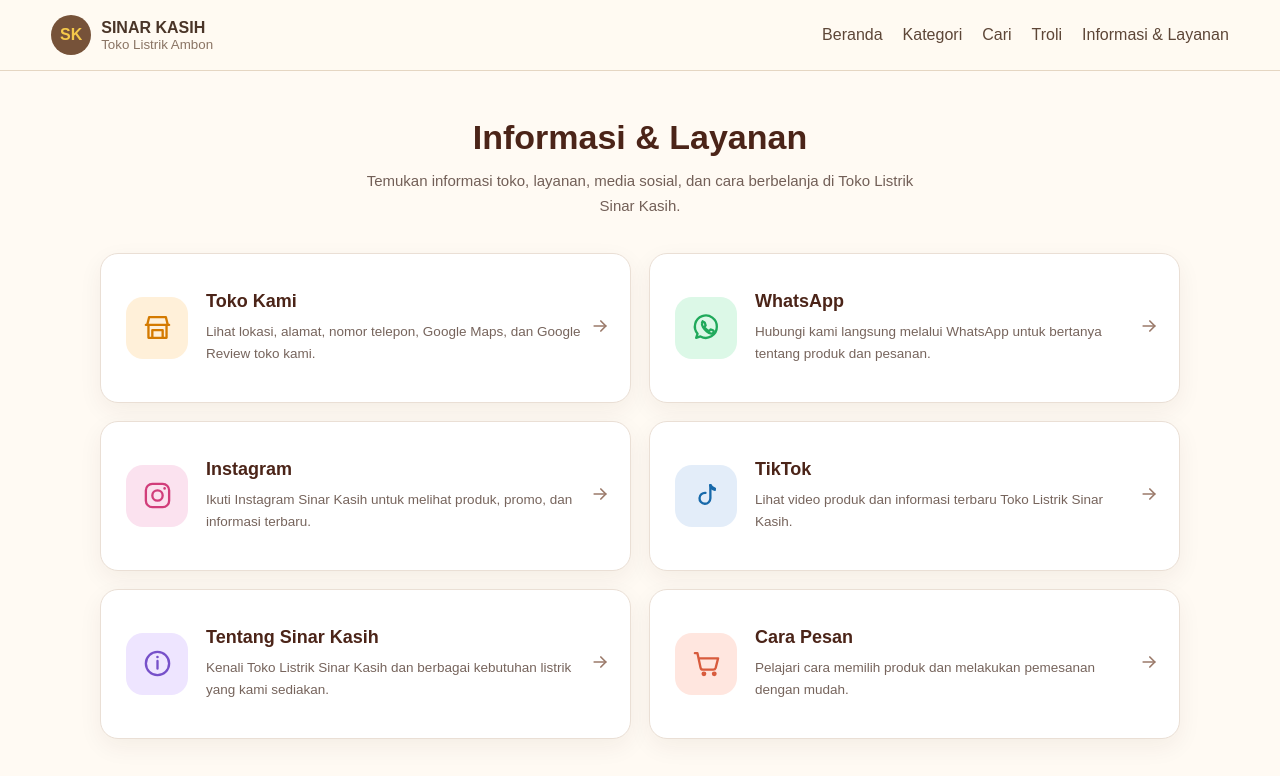
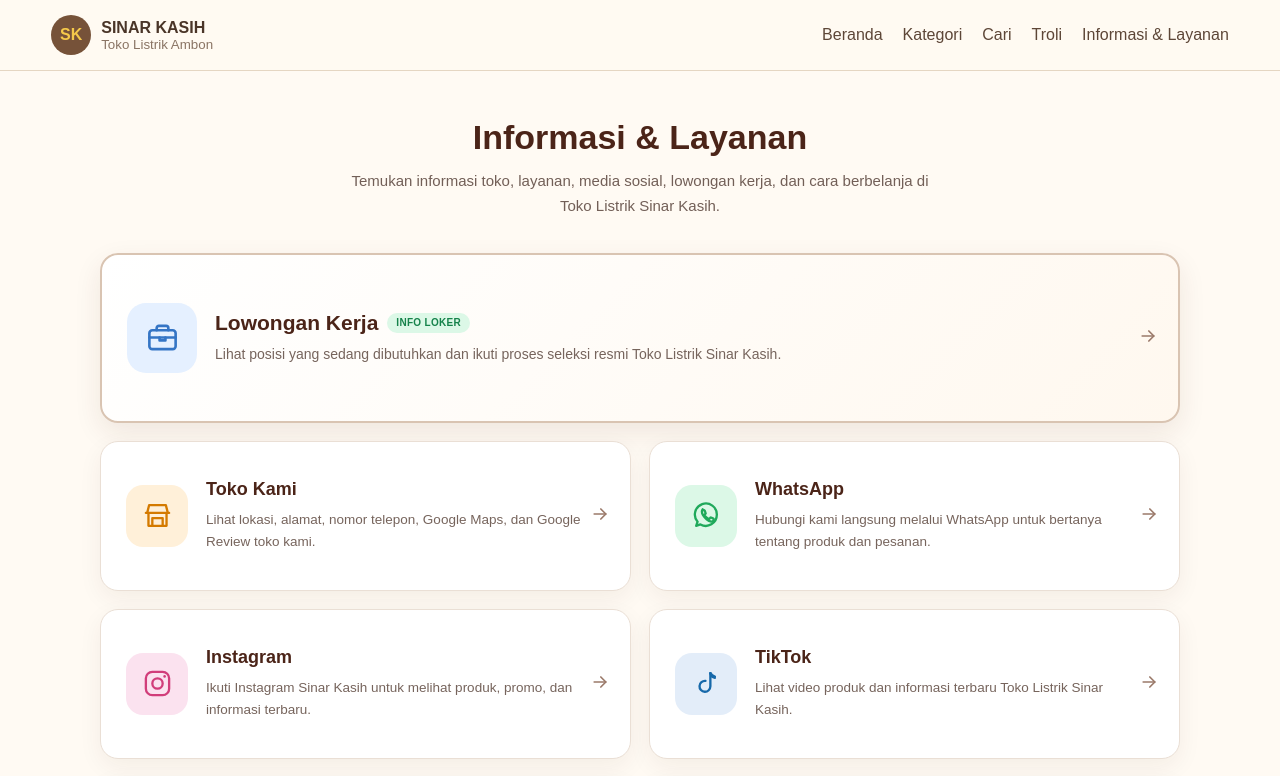
Before and after one commit to sinarkasih/website-sinar-kasih, a Next.js app: page /lainnya in a window 1280 px wide. Shown: the top 776 px of the page. Built offline with nearby package versions, Linux system fonts and the light colour scheme; no server answers; the database is empty.

Commit message:
Update page.js

```diff
--- a/app/lainnya/page.js
+++ b/app/lainnya/page.js
@@ -100,6 +100,17 @@ function CartIcon() {
   );
 }
 
+function JobIcon() {
+  return (
+    <svg viewBox="0 0 24 24" aria-hidden="true">
+      <rect x="3" y="7" width="18" height="13" rx="2" />
+      <path d="M8 7V5.5A1.5 1.5 0 0 1 9.5 4h5A1.5 1.5 0 0 1 16 5.5V7" />
+      <path d="M3 12h18" />
+      <path d="M10 12v2h4v-2" />
+    </svg>
+  );
+}
+
 function ArrowIcon() {
   return (
     <svg viewBox="0 0 24 24" aria-hidden="true">
@@ -118,7 +129,6 @@ export default async function LainnyaPage() {
     .limit(1)
     .maybeSingle();
 
-  // Nomor WhatsApp resmi Toko Listrik Sinar Kasih
   const whatsappUrl = "https://wa.me/6281285750033";
 
   const instagramUrl = normalizeUrl(
@@ -133,12 +143,23 @@ export default async function LainnyaPage() {
 
   const menuItems = [
     {
+      href: "/loker",
+      title: "Lowongan Kerja",
+      description:
+        "Lihat posisi yang sedang dibutuhkan dan ikuti proses seleksi resmi Toko Listrik Sinar Kasih.",
+      icon: <JobIcon />,
+      iconClass: "jobIcon",
+      featured: true,
+      external: false,
+    },
+    {
       href: "/toko",
       title: "Toko Kami",
       description:
         "Lihat lokasi, alamat, nomor telepon, Google Maps, dan Google Review toko kami.",
       icon: <StoreIcon />,
       iconClass: "storeIcon",
+      featured: false,
       external: false,
     },
     {
@@ -148,6 +169,7 @@ export default async function LainnyaPage() {
         "Hubungi kami langsung melalui WhatsApp untuk bertanya tentang produk dan pesanan.",
       icon: <WhatsAppIcon />,
       iconClass: "whatsappIcon",
+      featured: false,
       external: true,
     },
     {
@@ -157,6 +179,7 @@ export default async function LainnyaPage() {
         "Ikuti Instagram Sinar Kasih untuk melihat produk, promo, dan informasi terbaru.",
       icon: <InstagramIcon />,
       iconClass: "instagramIcon",
+      featured: false,
       external: true,
     },
     {
@@ -166,6 +189,7 @@ export default async function LainnyaPage() {
         "Lihat video produk dan informasi terbaru Toko Listrik Sinar Kasih.",
       icon: <TikTokIcon />,
       iconClass: "tiktokIcon",
+      featured: false,
       external: true,
     },
     {
@@ -175,6 +199,7 @@ export default async function LainnyaPage() {
         "Kenali Toko Listrik Sinar Kasih dan berbagai kebutuhan listrik yang kami sediakan.",
       icon: <InfoIcon />,
       iconClass: "infoIcon",
+      featured: false,
       external: false,
     },
     {
@@ -184,6 +209,7 @@ export default async function LainnyaPage() {
         "Pelajari cara memilih produk dan melakukan pemesanan dengan mudah.",
       icon: <CartIcon />,
       iconClass: "cartIcon",
+      featured: false,
       external: false,
     },
   ];
@@ -197,18 +223,24 @@ export default async function LainnyaPage() {
             <h1>Informasi &amp; Layanan</h1>
 
             <p>
-              Temukan informasi toko, layanan, media sosial, dan cara
-              berbelanja di Toko Listrik Sinar Kasih.
+              Temukan informasi toko, layanan, media sosial,
+              lowongan kerja, dan cara berbelanja di Toko
+              Listrik Sinar Kasih.
             </p>
           </header>
 
           <section className="menuGrid">
+
             {menuItems.map((item) => (
               <a
                 key={item.title}
                 href={item.href}
-                className="menuCard"
-                target={item.external ? "_blank" : undefined}
+                className={`menuCard ${
+                  item.featured ? "featuredCard" : ""
+                }`}
+                target={
+                  item.external ? "_blank" : undefined
+                }
                 rel={
                   item.external
                     ? "noopener noreferrer"
@@ -220,7 +252,16 @@ export default async function LainnyaPage() {
                 </div>
 
                 <div className="menuContent">
-                  <h2>{item.title}</h2>
+                  <div className="menuTitleRow">
+                    <h2>{item.title}</h2>
+
+                    {item.featured && (
+                      <span className="featuredBadge">
+                        INFO LOKER
+                      </span>
+                    )}
+                  </div>
+
                   <p>{item.description}</p>
                 </div>
 
@@ -229,6 +270,7 @@ export default async function LainnyaPage() {
                 </div>
               </a>
             ))}
+
           </section>
 
         </div>
@@ -269,7 +311,7 @@ export default async function LainnyaPage() {
 
         .lainnyaHeader p {
           width: 100%;
-          max-width: 560px;
+          max-width: 600px;
           margin: 0 auto;
           font-size: 15px;
           line-height: 1.7;
@@ -307,6 +349,23 @@ export default async function LainnyaPage() {
           box-shadow: 0 14px 32px rgba(75, 36, 24, 0.11);
         }
 
+        .featuredCard {
+          grid-column: 1 / -1;
+          min-height: 170px;
+          border: 2px solid #d9c4b2;
+          background: linear-gradient(
+            135deg,
+            #ffffff 0%,
+            #fff8ef 100%
+          );
+          box-shadow: 0 10px 28px rgba(75, 36, 24, 0.09);
+        }
+
+        .featuredCard:hover {
+          border-color: #c9ad98;
+          box-shadow: 0 16px 34px rgba(75, 36, 24, 0.13);
+        }
+
         .menuIcon {
           width: 62px;
           height: 62px;
@@ -317,6 +376,13 @@ export default async function LainnyaPage() {
           border-radius: 17px;
         }
 
+        .featuredCard .menuIcon {
+          width: 70px;
+          height: 70px;
+          min-width: 70px;
+          border-radius: 19px;
+        }
+
         .menuIcon svg {
           width: 31px;
           height: 31px;
@@ -325,6 +391,11 @@ export default async function LainnyaPage() {
           stroke-width: 1.8;
           stroke-linecap: round;
           stroke-linejoin: round;
+        }
+
+        .featuredCard .menuIcon svg {
+          width: 35px;
+          height: 35px;
         }
 
         .storeIcon {
@@ -357,18 +428,48 @@ export default async function LainnyaPage() {
           color: #d85b3d;
         }
 
+        .jobIcon {
+          background: #e5f0ff;
+          color: #3575c5;
+        }
+
         .menuContent {
           flex: 1;
           min-width: 0;
           padding-right: 20px;
         }
 
+        .menuTitleRow {
+          display: flex;
+          align-items: center;
+          flex-wrap: wrap;
+          gap: 9px;
+          margin-bottom: 7px;
+        }
+
         .menuContent h2 {
-          margin: 0 0 7px;
+          margin: 0;
           font-size: 18px;
           line-height: 1.3;
           font-weight: 700;
           color: #4b2418;
+        }
+
+        .featuredCard .menuContent h2 {
+          font-size: 21px;
+        }
+
+        .featuredBadge {
+          display: inline-flex;
+          align-items: center;
+          padding: 5px 9px;
+          border-radius: 999px;
+          background: #dcf8e7;
+          color: #16834b;
+          font-size: 10px;
+          line-height: 1;
+          font-weight: 800;
+          letter-spacing: 0.3px;
         }
 
         .menuContent p {
@@ -376,6 +477,11 @@ export default async function LainnyaPage() {
           font-size: 13.5px;
           line-height: 1.65;
           color: #76645c;
+        }
+
+        .featuredCard .menuContent p {
+          max-width: 650px;
+          font-size: 14px;
         }
 
         .menuArrow {
@@ -424,10 +530,26 @@ export default async function LainnyaPage() {
             gap: 14px;
           }
 
+          .featuredCard {
+            grid-column: auto;
+            min-height: 145px;
+          }
+
           .menuCard {
             min-height: 132px;
             padding: 20px;
             gap: 15px;
+          }
+
+          .featuredCard .menuIcon {
+            width: 58px;
+            height: 58px;
+            min-width: 58px;
+          }
+
+          .featuredCard .menuIcon svg {
+            width: 29px;
+            height: 29px;
           }
 
           .menuIcon {
@@ -450,7 +572,15 @@ export default async function LainnyaPage() {
             font-size: 17px;
           }
 
+          .featuredCard .menuContent h2 {
+            font-size: 18px;
+          }
+
           .menuContent p {
+            font-size: 13px;
+          }
+
+          .featuredCard .menuContent p {
             font-size: 13px;
           }
 
@@ -474,12 +604,25 @@ export default async function LainnyaPage() {
             min-width: 50px;
           }
 
-          .menuContent h2 {
+          .featuredCard .menuIcon {
+            width: 52px;
+            height: 52px;
+            min-width: 52px;
+          }
+
+          .menuContent h2,
+          .featuredCard .menuContent h2 {
             font-size: 16px;
           }
 
-          .menuContent p {
+          .menuContent p,
+          .featuredCard .menuContent p {
             font-size: 12.5px;
+          }
+
+          .featuredBadge {
+            font-size: 9px;
+            padding: 4px 7px;
           }
         }
       `}</style>
```
